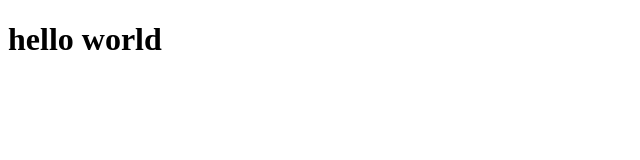
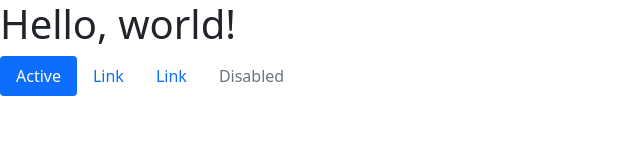
Before and after one commit to mduduzi01/git_coding, a plain HTML site: page index.html in a window 1280 px wide. Shown: the whole page, without its empty margins (0-640 px from the left). Drawn offline with nearby package versions, Linux system fonts and the light colour scheme.

Commit message:
file aaded

```diff
--- a/index.html
+++ b/index.html
@@ -1,12 +1,35 @@
-<!DOCTYPE html>
+<!doctype html>
 <html lang="en">
-<head>
-    <meta charset="UTF-8">
-    <meta http-equiv="X-UA-Compatible" content="IE=edge">
-    <meta name="viewport" content="width=device-width, initial-scale=1.0">
-    <title>Document</title>
-</head>
-<body>
-    <h1>hello world</h1>
-</body>
+  <head>
+    <!-- Required meta tags -->
+    <meta charset="utf-8">
+    <meta name="viewport" content="width=device-width, initial-scale=1">
+
+    <!-- Bootstrap CSS -->
+    <link href="https://cdn.jsdelivr.net/npm/bootstrap@5.1.3/dist/css/bootstrap.min.css" rel="stylesheet" integrity="sha384-1BmE4kWBq78iYhFldvKuhfTAU6auU8tT94WrHftjDbrCEXSU1oBoqyl2QvZ6jIW3" crossorigin="anonymous">
+
+    <title>Hello, world!</title>
+  </head>
+  <body>
+    <h1>Hello, world!</h1>
+
+    <ul class="nav nav-pills">
+        <li class="nav-item">
+          <a class="nav-link active" aria-current="page" href="#">Active</a>
+        </li>
+        <li class="nav-item">
+          <a class="nav-link" href="#">Link</a>
+        </li>
+        <li class="nav-item">
+          <a class="nav-link" href="#">Link</a>
+        </li>
+        <li class="nav-item">
+          <a class="nav-link disabled">Disabled</a>
+        </li>
+      </ul>
+
+    <!-- Option 1: Bootstrap Bundle with Popper -->
+    <script src="https://cdn.jsdelivr.net/npm/bootstrap@5.1.3/dist/js/bootstrap.bundle.min.js" integrity="sha384-ka7Sk0Gln4gmtz2MlQnikT1wXgYsOg+OMhuP+IlRH9sENBO0LRn5q+8nbTov4+1p" crossorigin="anonymous"></script>
+
+  </body>
 </html>
```
